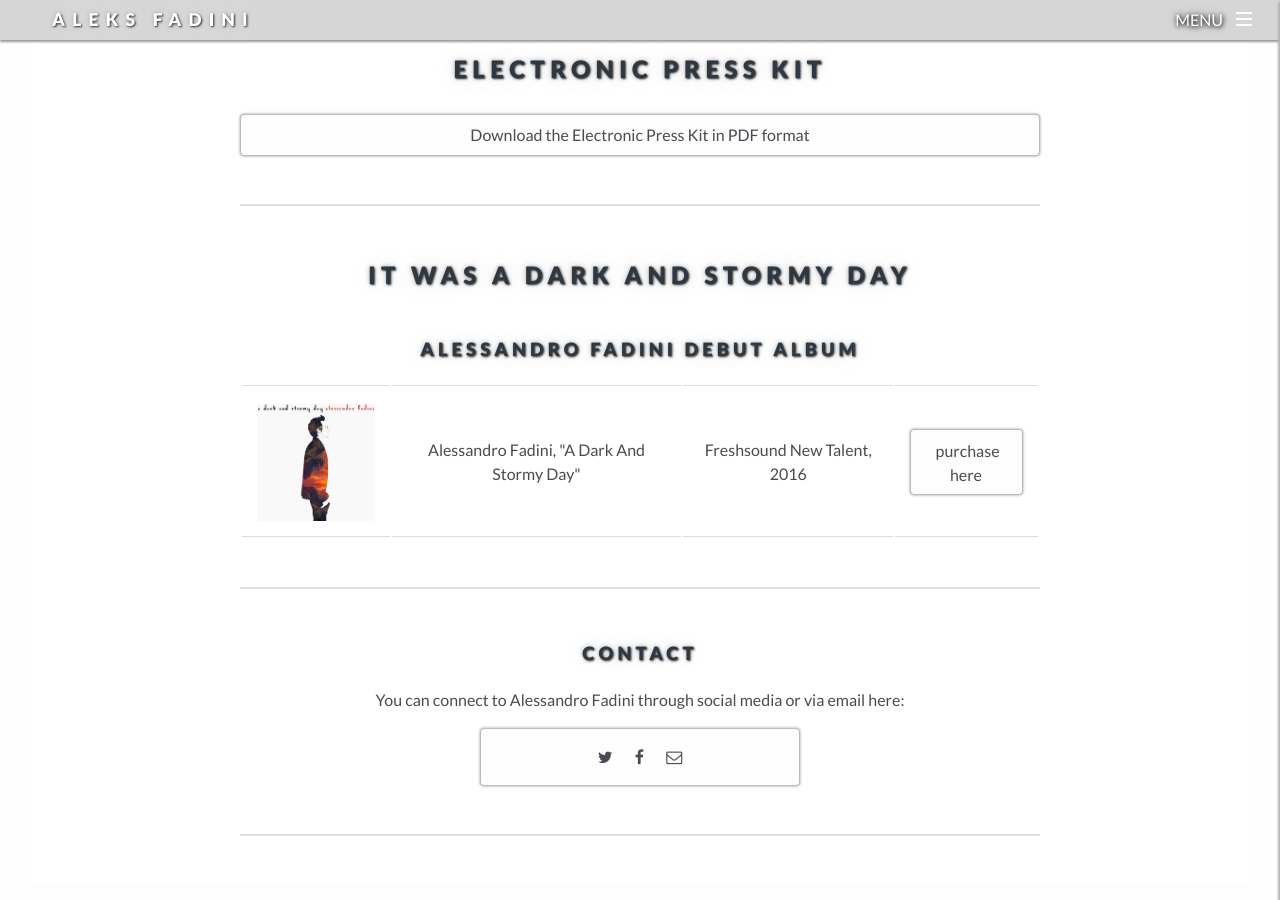
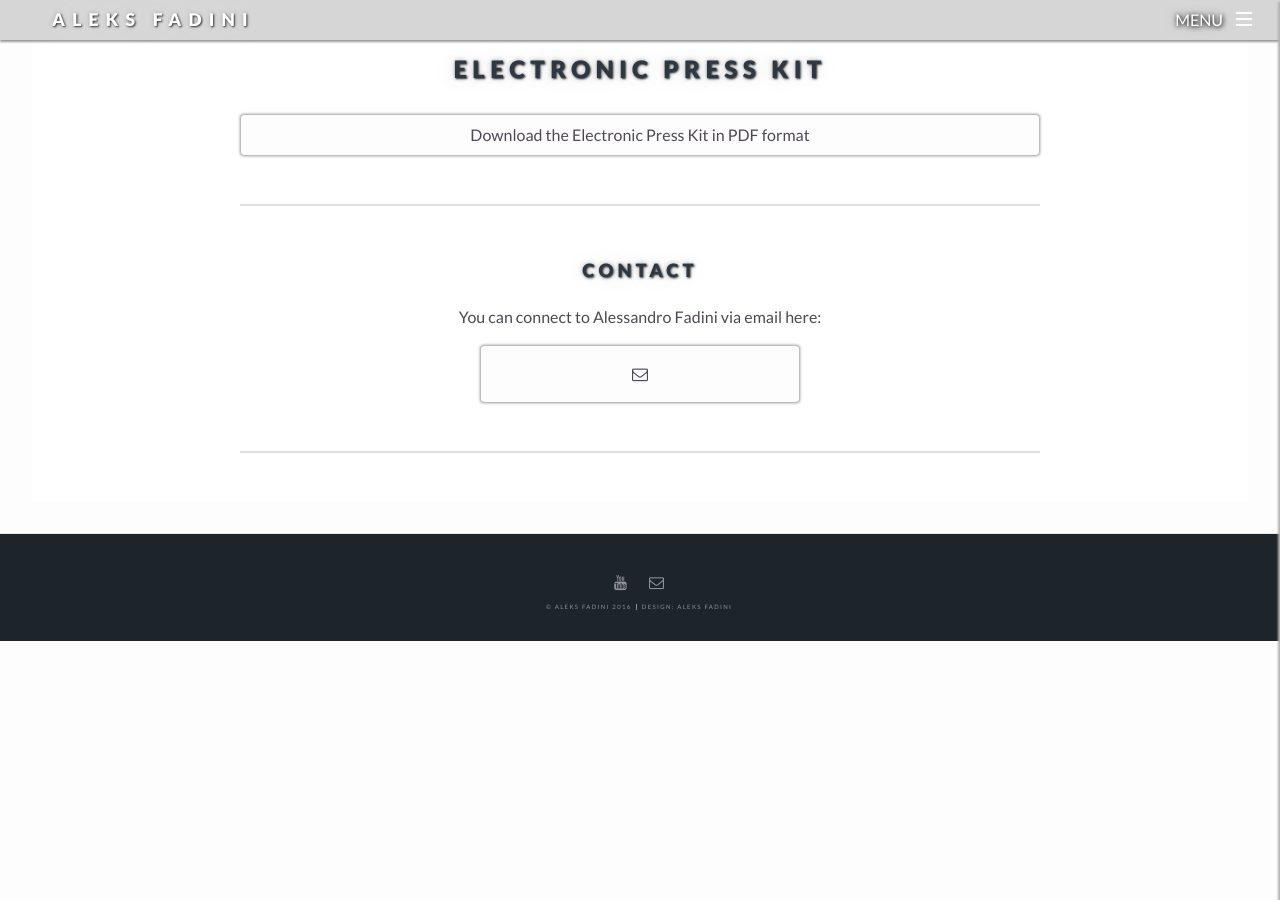
Before and after one commit to aleksfadini/Jekyll-aleksfadini, a Jekyll site: the page built from press.html, in a window 1280 px wide and 900 px high, scrolled down 2095 px. Built offline with Jekyll 4.4.1, drawn with Linux system fonts in a browser that asks for light colours; after the commit the page ends 2736 px from its top, so only the background shows below that.

Commit message:
fixed all the styling, it was not a css but an html problem

```diff
--- a/music.html
+++ b/music.html
@@ -4,7 +4,7 @@ title: Listen
 little-headerimage: /assets/images/piano.jpg
 permalink: /music
 ---
-<section id="vismenufinal">
+<!-- <section id="vismenufinal"> -->
 	<div class="inner wrapper">
 		<div class="bio">
 			<h2>Discography</h2>
@@ -143,4 +143,4 @@ permalink: /music
 			<hr />
 		</div>
 	</div>
-</section>
+<!-- </section> -->
--- a/press.html
+++ b/press.html
@@ -13,26 +13,36 @@ permalink: /press
       <hr>
 
       <p><i>“A wealth of full-blown music coming from every side, from Fadini’s fascination with contrast, tension, and exit markers” [...]
-“It reflects this young, up-and-comer’s fresh appreciation for jazz improvisation and natural affinity for songwriting. Listeners will find the music endlessly fascinating in spite of the liberties the musicians take with harmony and hidden melodies”</i></p>
+          “It reflects this young, up-and-comer’s fresh appreciation for jazz improvisation and natural affinity for songwriting. Listeners will find the music endlessly fascinating in spite of the liberties the musicians take with harmony and hidden
+          melodies”</i></p>
       <h6>
         <span class="logoimgsm"><img src="/assets/images/axs.png" alt="" /><span>
-                                  AXS - Carol Banks Weber </h6>
-<p><div class="likebutton"><a href="http://www.axs.com/alessandro-fadini-inserts-surprises-in-his-debut-a-dark-and-stormy-day-103440"> Read the full review at AXS.COM </a></div></p>
+            AXS - Carol Banks Weber
+      </h6>
+      <p>
+      <div class="likebutton"><a href="http://www.axs.com/alessandro-fadini-inserts-surprises-in-his-debut-a-dark-and-stormy-day-103440"> Read the full review at AXS.COM </a></div>
+      </p>
       <hr>
 
 
       <p><i>“Tightly wound backstreet riff that unfolds like the storms that blow in off the Atlantic. Snoopy would have it no other way.”</i></p>
       <h6>
         <span class="logoimgsm"><img src="/assets/images/elmore.png" alt="" /><span>
-                                  ELMORE MAGAZINE - Mike Jurkovic</h6>
-<p><div class="likebutton"><a href="http://www.elmoremagazine.com/2016/08/reviews/albums/alessandro-fadini"> Read the full review at ELMORE.COM </a></div></p>
+            ELMORE MAGAZINE - Mike Jurkovic
+      </h6>
+      <p>
+      <div class="likebutton"><a href="http://www.elmoremagazine.com/2016/08/reviews/albums/alessandro-fadini"> Read the full review at ELMORE.COM </a></div>
+      </p>
       <hr>
 
       <p><i>“Pianist Alessandro Fadini brings together a subtle and spacious team of Josiah Boornazian/as-ss, Jakob Dreyer/b and Lu ke Markham/dr through a subtly swinging session that is filled with lovely pastels.”</i></p>
       <h6>
         <span class="logoimgsm"><img src="/assets/images/jazzweekly.png" alt="" /><span>
-                                  JAZZ WEEKLY - George Harris</h6>
-<p><div class="likebutton"><a href="http://www.jazzweekly.com/2016/08/alessandro-fadini-a-dark-and-stormy-day/"> Read the full review at JAZZWEEKLY.COM </a></div></p>
+            JAZZ WEEKLY - George Harris
+      </h6>
+      <p>
+      <div class="likebutton"><a href="http://www.jazzweekly.com/2016/08/alessandro-fadini-a-dark-and-stormy-day/"> Read the full review at JAZZWEEKLY.COM </a></div>
+      </p>
       <hr>
 
 
@@ -40,8 +50,11 @@ permalink: /press
           “über-proficient piano playing”</i></p>
       <h6>
         <span class="logoimgsm"><img src="/assets/images/alibi.png" alt="" /><span>
-                                  ALIBI - Kent Miller </h6>
-<p><div class="likebutton"><a href="http://alibi.com/music/51709/Sonic-Reducer-Kent-Miller.html"> Read the full review at ALIBI.COM </a></div></p>
+            ALIBI - Kent Miller
+      </h6>
+      <p>
+      <div class="likebutton"><a href="http://alibi.com/music/51709/Sonic-Reducer-Kent-Miller.html"> Read the full review at ALIBI.COM </a></div>
+      </p>
       <hr>
 
 
@@ -50,16 +63,18 @@ permalink: /press
           “une recherche menée dans l’esprit de modernes tels que Steve Lehman et Vijay Iyer […] immediatement accessible, y compris pour ce qui concerne l’aspect rythmique, la clarté…”</i></p>
       <h6>
         <span class="logoimgsm"><img src="/assets/images/jazzmagazine.png" alt="" /><span>
-                                  JAZZ MAGAZINE - Ludovic Florin </h6>
+            JAZZ MAGAZINE - Ludovic Florin
+      </h6>
       <hr>
 
       <h2>Electronic Press Kit</h2>
 
-<p><div class="likebutton"><a href="/assets/docs/AleksFadiniEPK.pdf"> Download the Electronic Press Kit in PDF format </a></div></p>
-<hr>
+      <p>
+      <div class="likebutton"><a href="/assets/docs/AleksFadiniEPK.pdf"> Download the Electronic Press Kit in PDF format </a></div>
+      </p>
 
 
-                                  <h2>It Was A Dark And Stormy Day</h2>
+      <!-- <h2>It Was A Dark And Stormy Day</h2>
 
       <h3>Alessandro Fadini Debut Album</h3>
 
@@ -75,7 +90,7 @@ permalink: /press
           </thead>
           <tbody>
             <tr>
-                                            <td><span class="discimg"><img src="/assets/images/dark1.jpg" alt=""/></span></td>
+              <td><span class="discimg"><img src="/assets/images/dark1.jpg" alt="" /></span></td>
               <td>Alessandro Fadini, "A Dark And Stormy Day"</td>
               <td>Freshsound New Talent, 2016</td>
               <td>
@@ -86,20 +101,20 @@ permalink: /press
             </tr>
           </tbody>
         </table>
-                                    </div>
+      </div> -->
 
 
     </div>
     <hr />
 
     <h3>Contact</h3>
-                <p class="textcentered">You can connect to Alessandro Fadini through social media or via email here:</p>
+    <p class="textcentered">You can connect to Alessandro Fadini via email here:</p>
 
     <ul class="icons likebutton">
-              <li><a href="https://twitter.com/afadini" class="icon fa-twitter"><span class="label">Twitter</span></a></li>
-              <li><a href="https://www.facebook.com/Aleksfadini" class="icon fa-facebook"><span class="label">Facebook</span></a></li>
+      <!-- <li><a href="https://twitter.com/afadini" class="icon fa-twitter"><span class="label">Twitter</span></a></li> -->
+      <!-- <li><a href="https://www.facebook.com/Aleksfadini" class="icon fa-facebook"><span class="label">Facebook</span></a></li> -->
       <li><a href="mailto:aleks@aleksfadini.com" class="icon fa-envelope-o"><span class="label">Email</span></a></li>
     </ul>
-            <hr/>
+    <hr />
   </div>
 </section>
```
Also changed, not shown: electronic.html (+19 -11 lines). Lines whose indentation alone changed are shown as unchanged.
